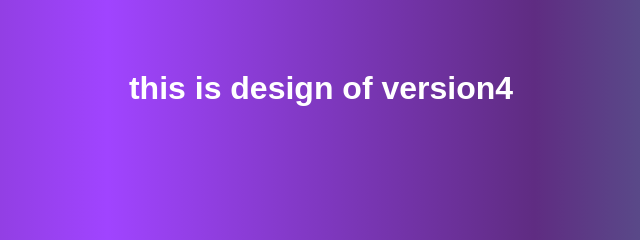
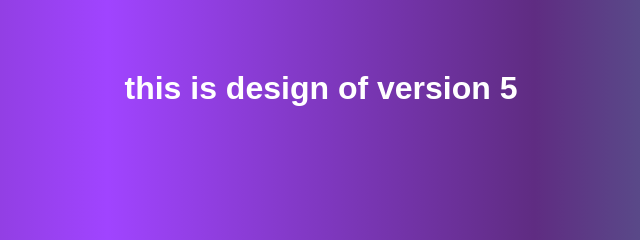
Before and after one commit to subrattandon/myrepo, a plain HTML site: page index.html in a window 1280 px wide. Shown: the part 312-552 px from the top of the page, 319-959 px from the left. Drawn offline with Linux system fonts and the light colour scheme.

Commit message:
Version 5

```diff
--- a/index.html
+++ b/index.html
@@ -8,6 +8,6 @@
 </head>
 <body>
 
-    <h1>this is design of version4</h1>
+    <h1>this is design of version 5</h1>
 
 </body>
```
